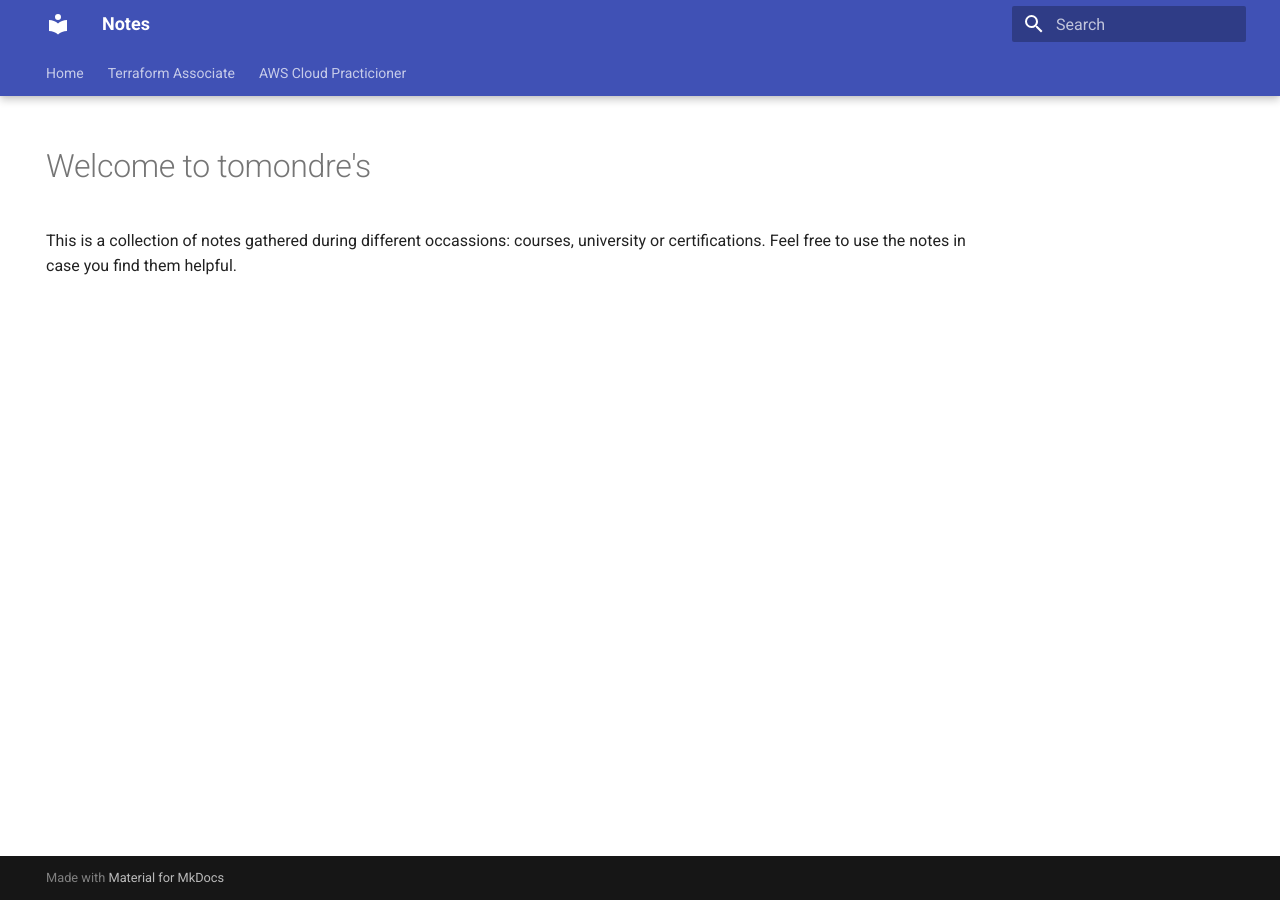
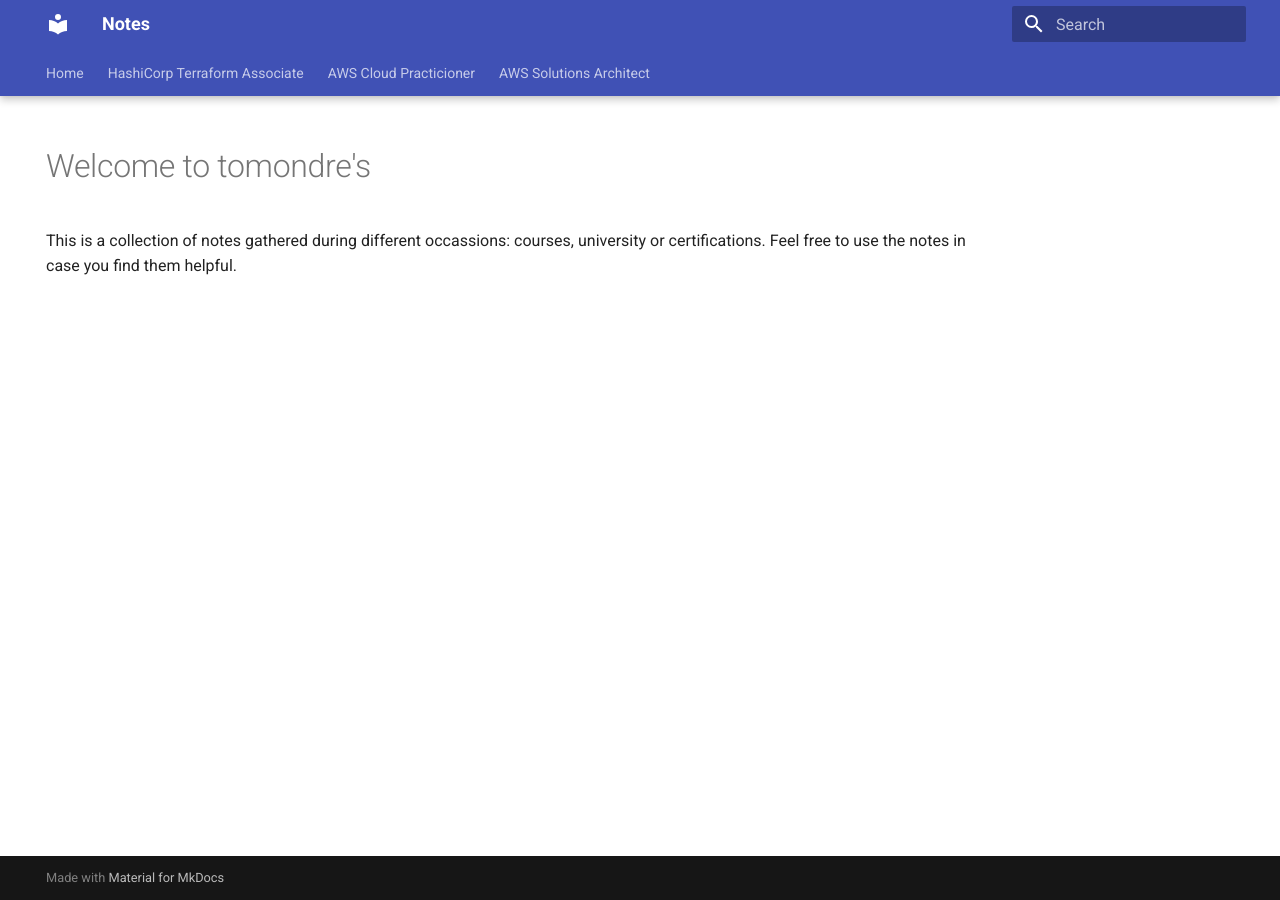
Before and after one commit to tomondre/notes-website, an MkDocs documentation site: the page built from docs/index.md, in a window 1280 px wide. Built offline with MkDocs 1.6.1 and Material for MkDocs 9.7.7, drawn with Linux system fonts in a browser that asks for light colours.

Commit message:
Adding tab

```diff
--- a/mkdocs.yml
+++ b/mkdocs.yml
@@ -13,5 +13,6 @@ theme:
 
 nav:
   - Home: ./
-  - Terraform Associate: ./terraform associate
+  - HashiCorp Terraform Associate: ./terraform associate
   - AWS Cloud Practicioner: ./aws cloud practicioner
+  - AWS Solutions Architect: ./aws solutions architect
```
